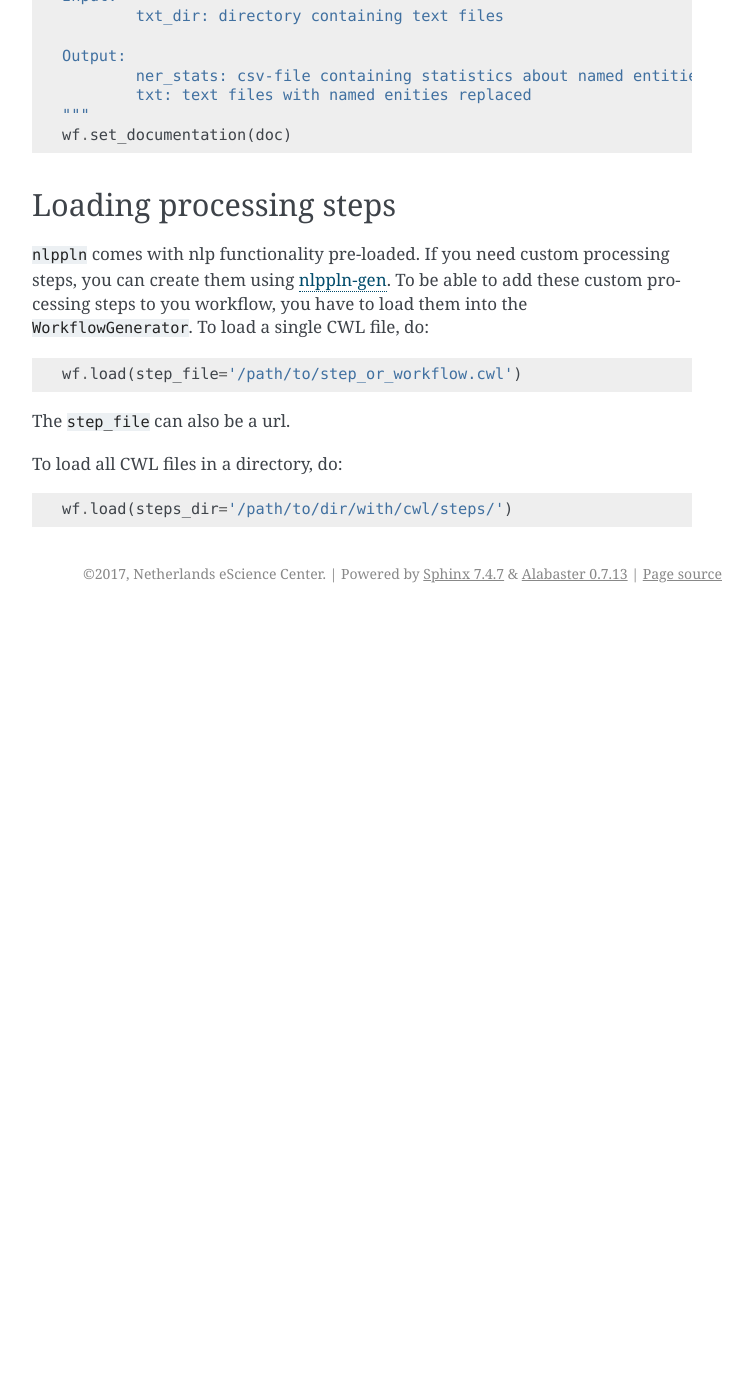
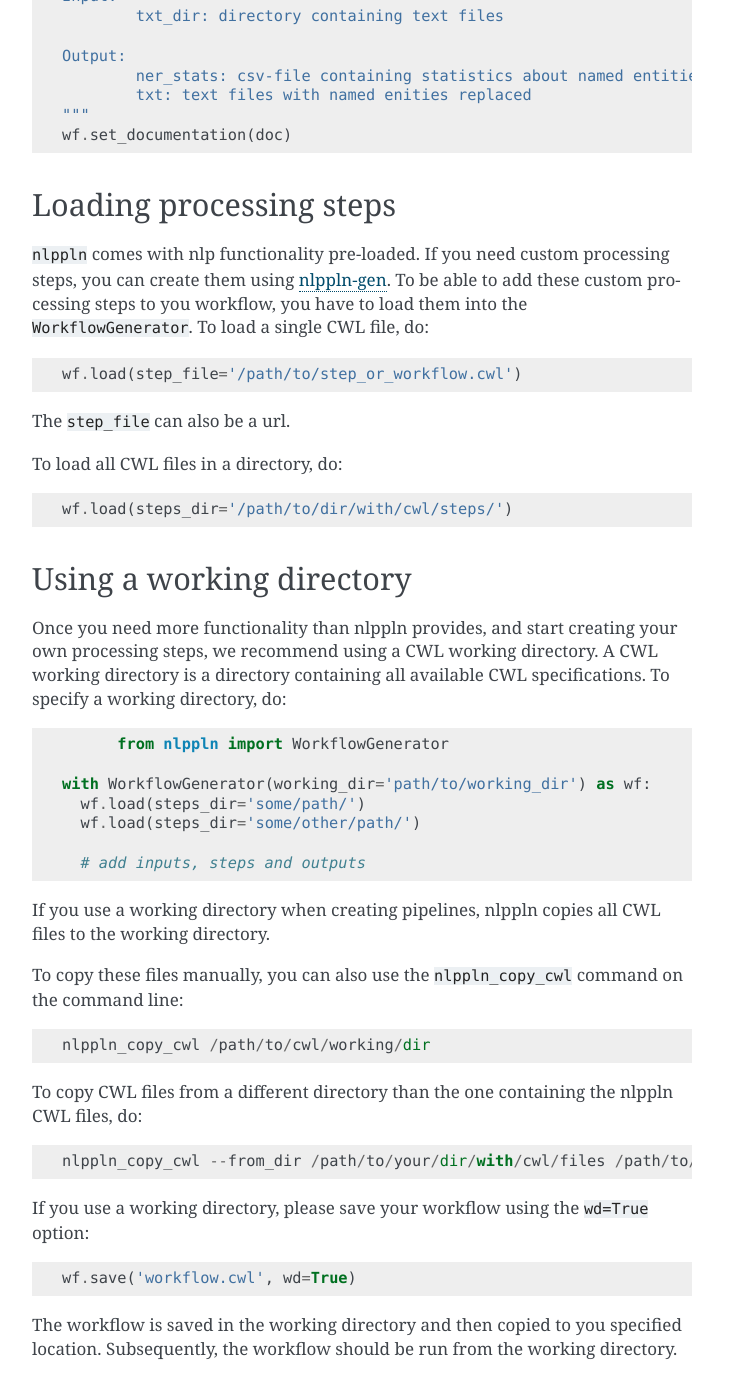
Before and after one commit to nlppln/nlppln, a Sphinx documentation site: the page built from docs/creating_workflows.rst, in a window 1280 px wide and 1400 px high, scrolled down 3045 px. Shown: the whole window, without its empty margins (388-1141 px from the left). Built offline with Sphinx 7.4.7, drawn with Linux system fonts in a browser that asks for light colours; pages that are not in the unit, such as notebooks, are missing from menus; before the commit the page ends 3658 px from its top, so only the background shows below that; some of the changed text lies outside the part shown.

Commit message:
Add documentation on using a working directory

```diff
--- a/docs/creating_workflows.rst
+++ b/docs/creating_workflows.rst
@@ -173,3 +173,45 @@
 ::
 
 	wf.load(steps_dir='/path/to/dir/with/cwl/steps/')
+
+
+Using a working directory
+#########################
+
+Once you need more functionality than nlppln provides, and start creating your
+own processing steps, we recommend using a CWL working directory.
+A CWL working directory is a directory containing all available CWL specifications.
+To specify a working directory, do:
+::
+
+	from nlppln import WorkflowGenerator
+
+  with WorkflowGenerator(working_dir='path/to/working_dir') as wf:
+    wf.load(steps_dir='some/path/')
+    wf.load(steps_dir='some/other/path/')
+
+    # add inputs, steps and outputs
+
+If you use a working directory when creating pipelines, nlppln copies all CWL files
+to the working directory.
+
+To copy these files manually, you can also use the ``nlppln_copy_cwl`` command on the
+command line:
+::
+
+  nlppln_copy_cwl /path/to/cwl/working/dir
+
+To copy CWL files from a different directory than the one containing the nlppln
+CWL files, do:
+::
+
+  nlppln_copy_cwl --from_dir /path/to/your/dir/with/cwl/files /path/to/cwl/working/dir
+
+
+If you use a working directory, please save your workflow using the ``wd=True`` option:
+::
+
+  wf.save('workflow.cwl', wd=True)
+
+The workflow is saved in the working directory and then copied to you specified location.
+Subsequently, the workflow should be run from the working directory.
```
